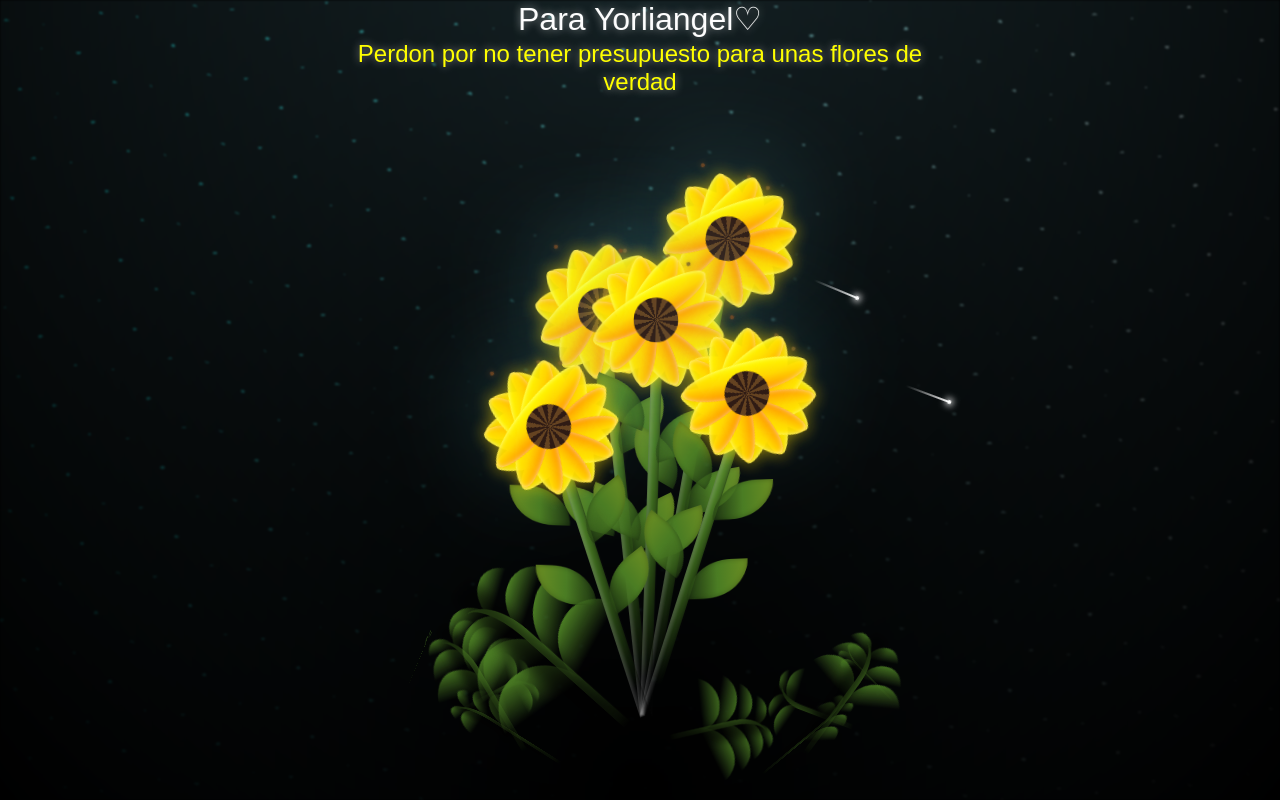
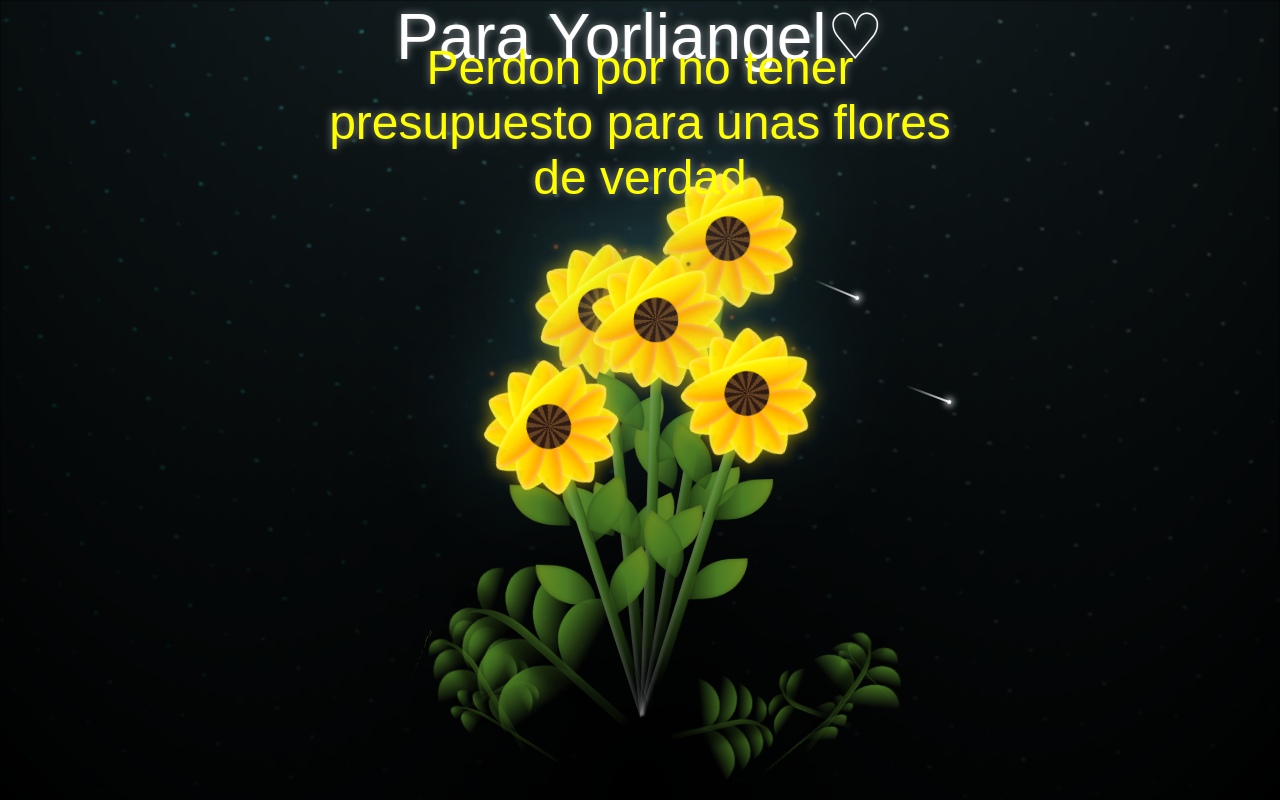
Before and after one commit to TacoC02/ola, a plain HTML site: page index.html in a window 1280 px wide. Drawn offline with Linux system fonts and the light colour scheme.

Commit message:
Add files via upload

```diff
--- a/index.html
+++ b/index.html
@@ -732,7 +732,7 @@ body {
     transform: translateX(-50%);
     color: yellow;
     font-family: Arial, sans-serif;
-    font-size: 3vmin;
+    font-size: 6vmin;
     text-shadow: 0 0 1vmin rgba(255, 255, 255, 0.5);
     z-index: 10;
     opacity: 0;
@@ -747,7 +747,7 @@ text-align: center
     transform: translateX(-50%);
     color: #fff;
     font-family: Arial, sans-serif;
-    font-size: 4vmin;
+    font-size: 8vmin;
     text-shadow: 0 0 1vmin rgba(255, 255, 255, 0.5);
     z-index: 10;
     opacity: 0;
```
